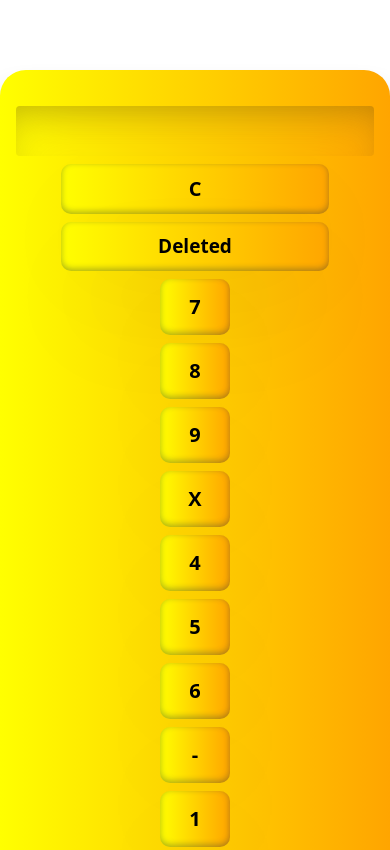
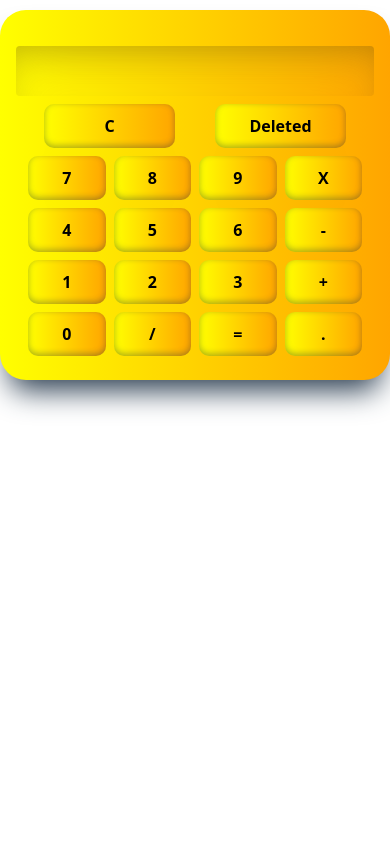
Before and after one commit to nausheen09/Calculator, a plain HTML site: page index.html in a window 390 px wide. Shown: the top 850 px of the page. Drawn offline with nearby package versions, Linux system fonts and the light colour scheme.

Commit message:
calculator

```diff
--- a/index.html
+++ b/index.html
@@ -16,24 +16,24 @@
 <body>
   <div class="card card-color border-0" style="width: 25rem;">
     <div class="card-body border1">
-
       <div class="full-width">
-        <div class="input-group flex-nowrap bordereddd" >
-          <input type="text"  class="form-control"  id="data" aria-label="Username" aria-describedby="addon-wrapping">
+        <div class="input-group flex-nowrap bordereddd">
+          <input type="text" class="form-control" id="data" aria-label="Username" aria-describedby="addon-wrapping">
         </div>
       </div>
 
       <div class="container text-center mt-2 mb-2 ">
-        <div class="row row-cols-1 row-cols-sm-2 row-cols-md-2 g-2 ">
+        <div class="row row-cols-2 g-2 ">
           <div class="col fs-3 full-width"><button onclick="clearValue()" class="btn-popup">C</button></div>
-          <div class="col  fs-3 full-width change"><button onclick="deleteLast()" class="btn-popup">Deleted</button></div>
+          <div class="col  fs-3 full-width change"><button onclick="deleteLast()" class="btn-popup">Deleted</button>
+          </div>
         </div>
       </div>
 
 
       <div class="rowone">
         <div class="container text-center mb-2">
-          <div class="row row-cols-1 row-cols-sm-2 row-cols-md-4 g-2 ">
+          <div class="row row-cols-md-4 g-2">
             <div class="col "><button onclick="getNumber(this)" class="btn-popup">7</button></div>
             <div class="col"><button onclick="getNumber(this)" class="btn-popup">8</button></div>
             <div class="col"><button onclick="getNumber(this)" class="btn-popup">9</button></div>
@@ -45,7 +45,7 @@
 
       <div class="rowone">
         <div class="container text-center mb-2">
-          <div class="row row-cols-1 row-cols-sm-2 row-cols-md-4 g-2 ">
+          <div class="row row-cols-md-4  g-2 ">
             <div class="col "><button onclick="getNumber(this)" class="btn-popup">4</button></div>
             <div class="col"><button onclick="getNumber(this)" class="btn-popup">5</button></div>
             <div class="col"> <button onclick="getNumber(this)" class="btn-popup">6</button></div>
@@ -57,9 +57,9 @@
 
       <div class="rowone">
         <div class="container text-center  mb-2">
-          <div class="row row-cols-1 row-cols-sm-2 row-cols-md-4 g-2 ">
+          <div class="row row-cols-md-4 g-2 ">
             <div class="col "><button onclick="getNumber(this)" class="btn-popup">1</button></div>
-            <div class="col"><button onclick="getNumber(this)"class="btn-popup" >2</button></div>
+            <div class="col"><button onclick="getNumber(this)" class="btn-popup">2</button></div>
             <div class="col"> <button onclick="getNumber(this)" class="btn-popup">3</button></div>
             <div class="col"><button onclick="getNumber(this)" class="btn-popup">+</button></div>
           </div>
@@ -70,11 +70,11 @@
 
       <div class="rowone">
         <div class="container text-center  mb-2">
-          <div class="row row-cols-1 row-cols-sm-2 row-cols-md-4 g-2 ">
+          <div class="row row-cols-md-4 g-2 ">
             <div class="col "><button onclick="getNumber(this)" class="btn-popup">0</button></div>
             <div class="col"><button onclick="getNumber(this)" class="btn-popup">/</button></div>
             <div class="col"><button onclick="getResult()" class="btn-popup">=</button></div>
-            <div class="col"><button onclick="getNumber(this)"class="btn-popup">.</button></div>
+            <div class="col"><button onclick="getNumber(this)" class="btn-popup">.</button></div>
           </div>
         </div>
       </div>
--- a/style.css
+++ b/style.css
@@ -75,3 +75,41 @@ border-radius: 26px;
 .btn-popup:hover {
   color: #bb4d04;
 }
+
+
+
+@media (max-width: 768px) {
+  .card {
+    width: 100%;
+  }
+
+  .row-cols-4 .col {
+    width: 100%;
+  }
+
+  .rowone button {
+    width: 100%;
+    padding: 20px;
+    font-size: 22px;
+  }
+}
+@media (max-width: 480px) {
+  .rowone button, .full-width button {
+    padding: 10px;
+    font-size: 16px;
+  }
+
+  .border1 {
+    padding: 10px;
+  }
+
+  .bordereddd input {
+    font-size: 16px;
+    padding: 6px;
+  }
+
+  .card-color {
+    margin-top: 10px;
+    border-radius: 15px;
+  }
+}
```
